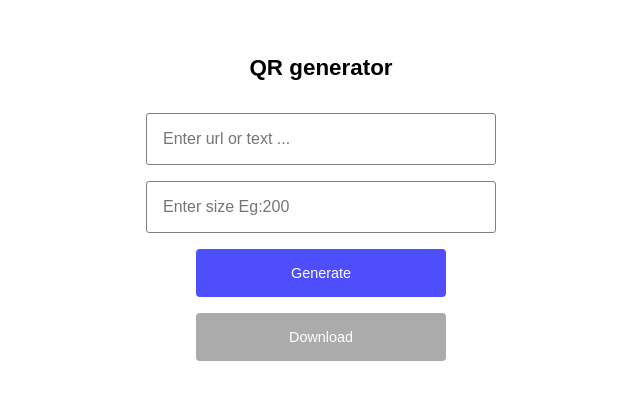
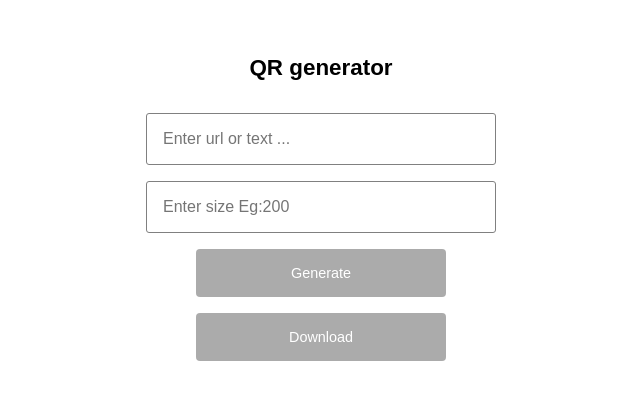
Before and after one commit to Sahibxaae/qr-generator, a React (Create React App) app: page / in a window 1280 px wide. Shown: the part 192-592 px from the top of the page, without its empty margins (319-959 px from the left). Built offline with nearby package versions, Linux system fonts and the light colour scheme.

Commit message:
made changes in button behaviour

```diff
--- a/src/App.css
+++ b/src/App.css
@@ -51,6 +51,6 @@ button{
 .download-btn{
   background-color: rgb(75, 209, 45);
 }
-.download-btn:disabled{
+.download-btn:disabled,.generate-btn:disabled{
   background-color: rgba(128, 128, 128, 0.66);
 }
--- a/src/App.js
+++ b/src/App.js
@@ -15,6 +15,9 @@ function App() {
       setText("");
       setSize("");
     }
+  };
+  const preventContextMenu = (e) => {
+    e.preventDefault();
   };
   const download = () => {
     fetch(image)
@@ -45,7 +48,7 @@ function App() {
   return (
     <div className="app-container">
       <h1>QR generator</h1>
-      <div>{image && <img src={image} />}</div>
+      <div>{image && <img src={image} draggable="false" onContextMenu={preventContextMenu}/>}</div>
       <div className="text-box">
         <input
           type="text"
@@ -62,7 +65,7 @@ function App() {
           onChange={(e) => handleSize(e)}
         />
       </div>
-      <button className="generate-btn" onClick={generateQr}>
+      <button className="generate-btn" disabled={!text||!size} onClick={generateQr}>
         Generate
       </button>
       <button className="download-btn" disabled={!image} onClick={download}>
```
